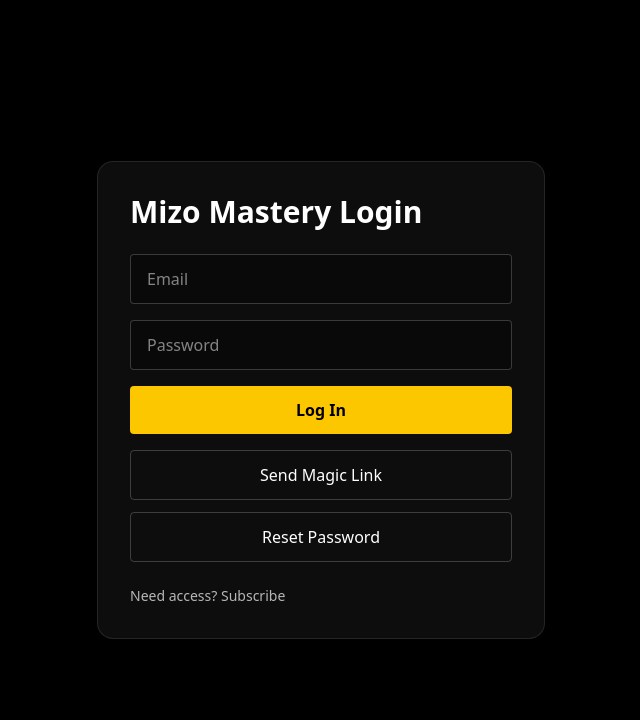
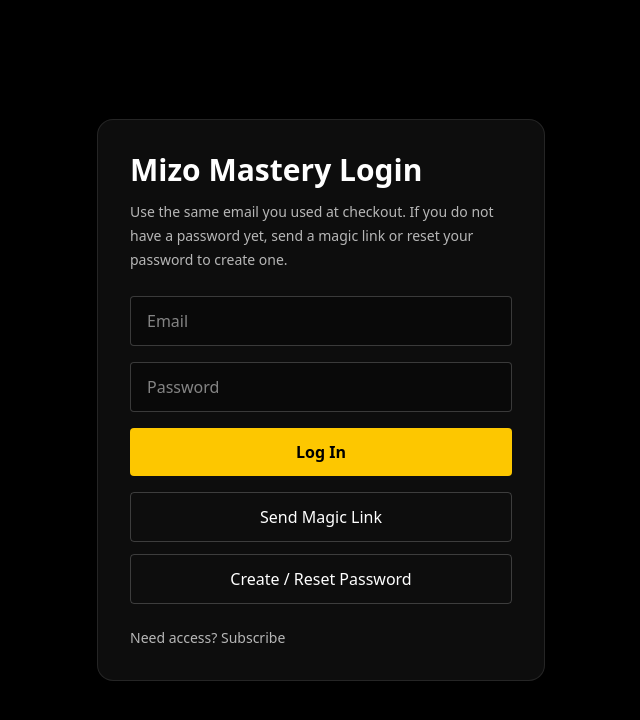
Before and after one commit to devaughndebouse-lgtm/mizo-web, a Next.js app: page /login in a window 1280 px wide. Shown: the top 720 px of the page, without its empty margins (319-959 px from the left). Built offline with nearby package versions, Linux system fonts and the light colour scheme; no server answers.

Commit message:
Wrap login page in Suspense

```diff
--- a/app/login/page.tsx
+++ b/app/login/page.tsx
@@ -1,12 +1,17 @@
 "use client";
 
 import Link from "next/link";
-import { useMemo, useState, type FormEvent } from "react";
-import { useRouter } from "next/navigation";
+import { Suspense, useMemo, useState, type FormEvent } from "react";
+import { useRouter, useSearchParams } from "next/navigation";
 import { createClient } from "@supabase/supabase-js";
 
-export default function LoginPage() {
+function LoginInner() {
   const router = useRouter();
+  const searchParams = useSearchParams();
+  const authBaseUrl =
+    typeof window !== "undefined" && window.location.hostname === "localhost"
+      ? window.location.origin
+      : "https://www.mizomastery.com";
 
   const supabase = useMemo(() => {
     const url = process.env.NEXT_PUBLIC_SUPABASE_URL;
@@ -17,7 +22,7 @@
     return createClient(url, anonKey);
   }, []);
 
-  const [email, setEmail] = useState("");
+  const [email, setEmail] = useState(searchParams.get("email") ?? "");
   const [password, setPassword] = useState("");
   const [loading, setLoading] = useState(false);
   const [message, setMessage] = useState<string | null>(null);
@@ -27,6 +32,7 @@
     e.preventDefault();
     setLoading(true);
     setError(null);
+    setMessage(null);
 
     try {
       if (!supabase) throw new Error("Supabase not configured.");
@@ -49,14 +55,16 @@
   async function sendMagicLink() {
     setLoading(true);
     setError(null);
+    setMessage(null);
 
     try {
       if (!supabase) throw new Error("Supabase not configured.");
+      if (!email) throw new Error("Enter your email first.");
 
       const { error } = await supabase.auth.signInWithOtp({
         email,
         options: {
-          emailRedirectTo: `${window.location.origin}/app`,
+          emailRedirectTo: `${authBaseUrl}/app`,
         },
       });
 
@@ -73,17 +81,19 @@
   async function sendPasswordReset() {
     setLoading(true);
     setError(null);
+    setMessage(null);
 
     try {
       if (!supabase) throw new Error("Supabase not configured.");
+      if (!email) throw new Error("Enter your email first.");
 
       const { error } = await supabase.auth.resetPasswordForEmail(email, {
-        redirectTo: `${window.location.origin}/login`,
+        redirectTo: `${authBaseUrl}/login?email=${encodeURIComponent(email)}`,
       });
 
       if (error) throw error;
 
-      setMessage("Password reset email sent.");
+      setMessage("Password setup email sent. Check your inbox and spam folder.");
     } catch (err: any) {
       setError(err.message ?? "Failed to send reset email");
     } finally {
@@ -95,6 +105,10 @@
     <main className="min-h-screen flex items-center justify-center bg-black text-white px-6">
       <div className="w-full max-w-md rounded-2xl border border-white/10 bg-white/5 p-8">
         <h1 className="text-3xl font-bold">Mizo Mastery Login</h1>
+        <p className="mt-3 text-sm leading-6 text-white/70">
+          Use the same email you used at checkout. If you do not have a password yet,
+          send a magic link or reset your password to create one.
+        </p>
 
         <form className="mt-6 space-y-4" onSubmit={signIn}>
           <input
@@ -126,17 +140,21 @@
         </form>
 
         <button
+          type="button"
           onClick={sendMagicLink}
-          className="mt-4 w-full rounded border border-white/20 py-3"
+          disabled={loading}
+          className="mt-4 w-full rounded border border-white/20 py-3 disabled:opacity-60"
         >
           Send Magic Link
         </button>
 
         <button
+          type="button"
           onClick={sendPasswordReset}
-          className="mt-3 w-full rounded border border-white/20 py-3"
+          disabled={loading}
+          className="mt-3 w-full rounded border border-white/20 py-3 disabled:opacity-60"
         >
-          Reset Password
+          Create / Reset Password
         </button>
 
         <div className="mt-6 text-sm text-white/70">
@@ -146,3 +164,11 @@
     </main>
   );
 }
+
+export default function LoginPage() {
+  return (
+    <Suspense fallback={null}>
+      <LoginInner />
+    </Suspense>
+  );
+}
```
